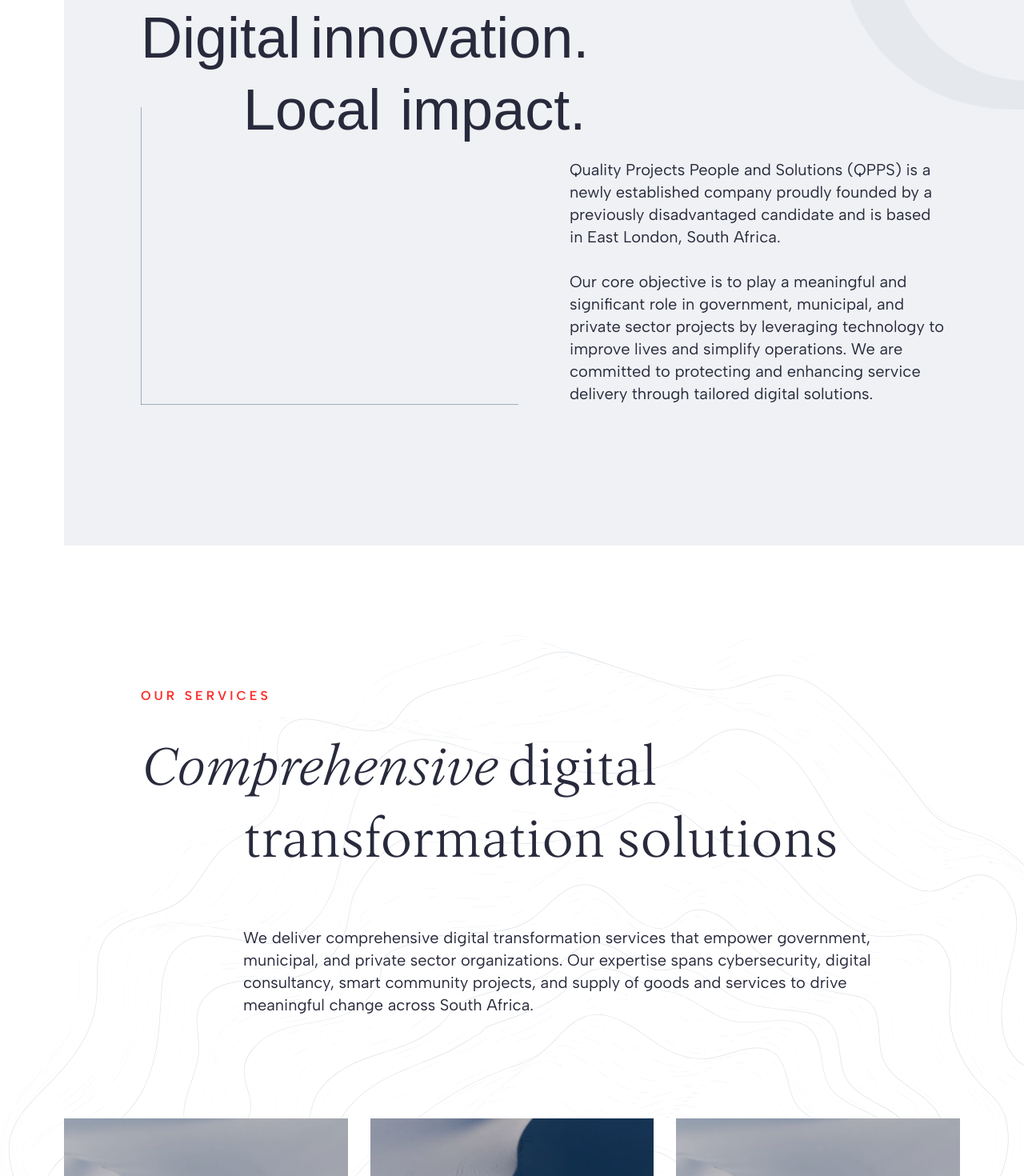
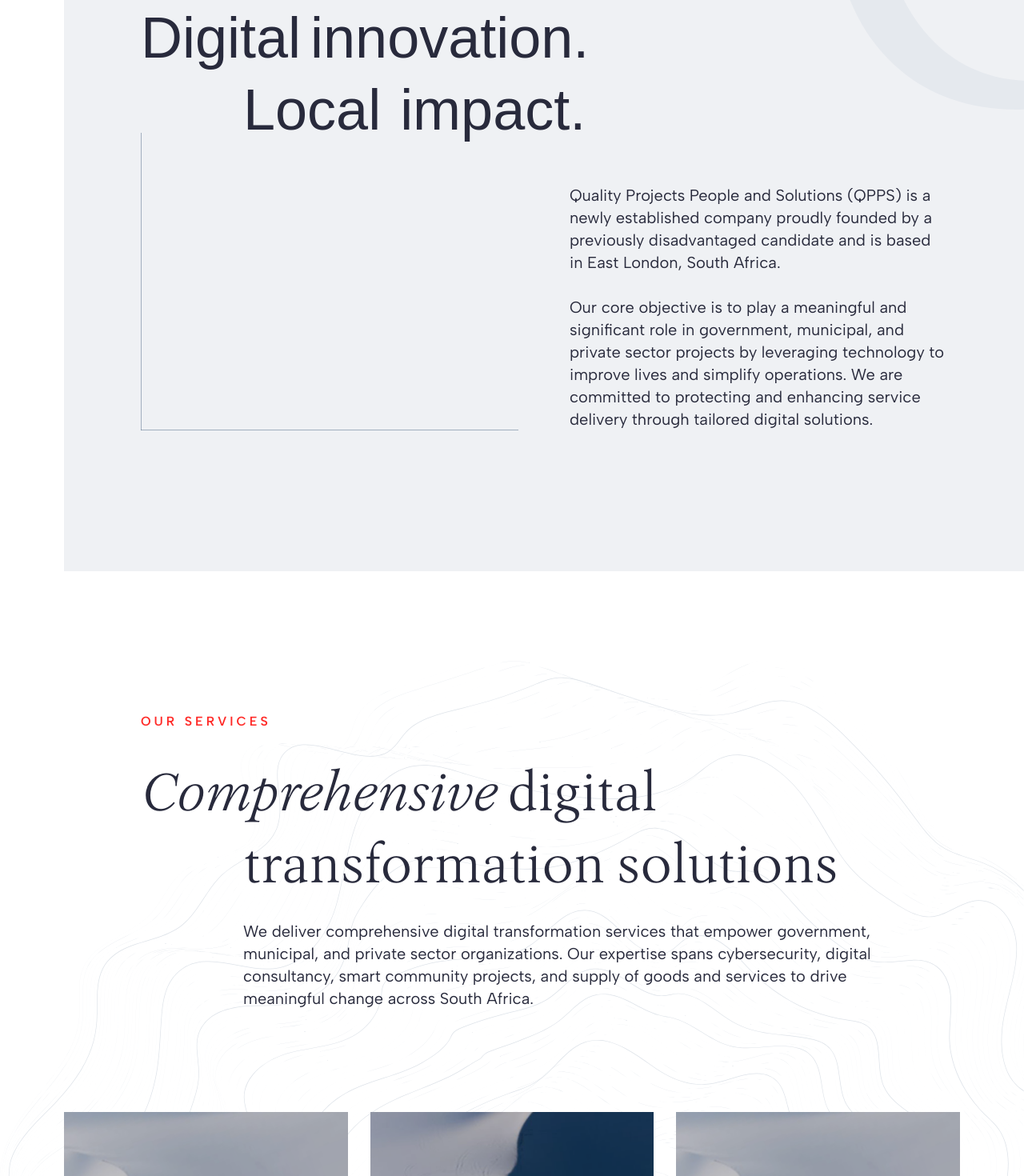
Before and after one commit to KodeKenobi/qpps-website, a Next.js app: page / in a window 1280 px wide. Shown: the part 1256-2726 px from the top of the page at 80% size. Built offline with nearby package versions, Linux system fonts and the light colour scheme; a small style sheet from the web is missing; a web font is replaced by a local one.

Commit message:
Reduce internal spacing between heading text and paragraph content

```diff
--- a/src/sections/home/AboutSection.tsx
+++ b/src/sections/home/AboutSection.tsx
@@ -56,7 +56,7 @@
             </span>
           </div>
         </h3>
-        <div className="lg:grid lg:grid-cols-2 lg:gap-16 lg:-mt-12 mt-7">
+        <div className="lg:grid lg:grid-cols-2 lg:gap-16 lg:-mt-4 mt-3">
           <div className="relative">
             <motion.i
               initial={{
--- a/src/sections/home/ApproachSection.tsx
+++ b/src/sections/home/ApproachSection.tsx
@@ -55,7 +55,7 @@
           </div>
         </h3>
         <p
-          className={`lg:font-normal font-light lg:text-left text-center mt-5 lg:pl-32 lg:mt-16 text-lg lg:text-xl delay-500 fade-up ${
+          className={`lg:font-normal font-light lg:text-left text-center mt-3 lg:pl-32 lg:mt-6 text-lg lg:text-xl delay-500 fade-up ${
             isVis ? "open" : "closed"
           }`}
         >
```
